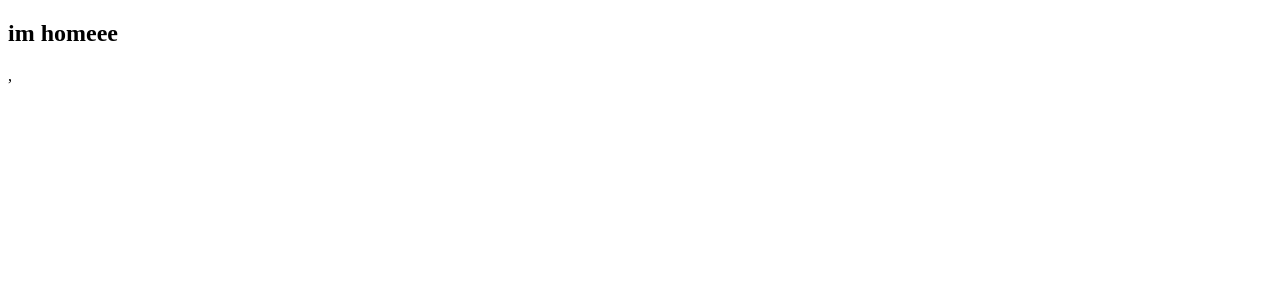
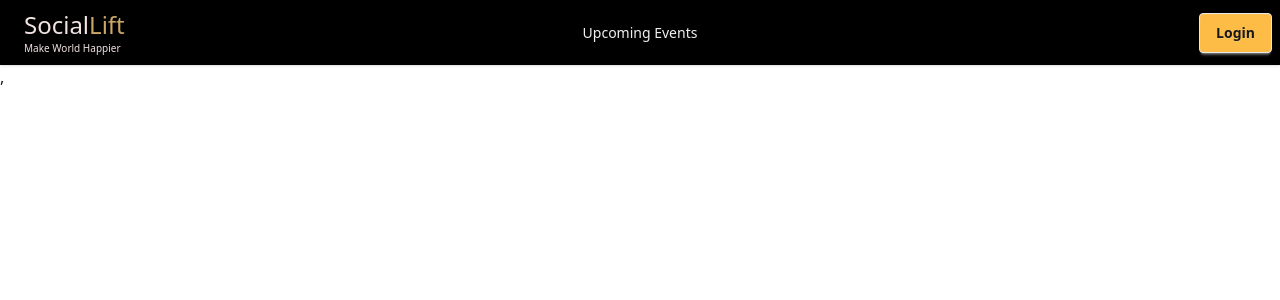
Before and after one commit to tarif421/SocialLift, a React (Vite) app: page / in a window 1280 px wide. Shown: the top 300 px of the page. Built offline with nearby package versions, Linux system fonts and the light colour scheme.

Commit message:
nav added

```diff
--- a/index.html
+++ b/index.html
@@ -1,5 +1,5 @@
 <!doctype html>
-<html lang="en" >
+<html lang="en" data-theme="light" >
   <head>
     <meta charset="UTF-8" />
     <link rel="icon" type="image/svg+xml" href="/vite.svg" />
--- a/package.json
+++ b/package.json
@@ -11,6 +11,7 @@
   },
   "dependencies": {
     "@tailwindcss/vite": "^4.1.18",
+    "firebase": "^12.7.0",
     "react": "^19.2.0",
     "react-dom": "^19.2.0",
     "react-router": "^7.12.0",
--- a/src/Components/Home.jsx
+++ b/src/Components/Home.jsx
@@ -3,7 +3,7 @@ import React from 'react';
 const Home = () => {
     return (
         <div>
-            <h2>im homeee</h2>
+
         </div>
     );
 };
--- a/src/Components/Navbar.jsx
+++ b/src/Components/Navbar.jsx
@@ -1,11 +1,26 @@
-import React from 'react';
+import React from "react";
+//
+const Navbar = () => {
+  return (
+<div className="navbar  bg-[#000000] shadow-sm">
+  <div className="navbar-start ">
 
-const Navbar = () => {
-    return (
-        <div>
+ <div className=" ml-4">
+     <a className=" text-2xl text-[#f3e3e3]">Social<span className="text-[#caa767]">Lift</span></a>
+    <p className="text-[#f3e3e3] text-[10px]">Make World Happier</p>
+ </div>
+  </div>
+  <div className="navbar-center  ">
+    <ul className="menu menu-horizontal px-1">
 
-        </div>
-    );
+      <li className="text-[#F0F0F0]"><a>Upcoming Events</a></li>
+    </ul>
+  </div>
+  <div className="navbar-end">
+    <a className="btn bg-[#FCBC45]">Login</a>
+  </div>
+</div>
+  );
 };
 
 export default Navbar;
--- a/src/Routes/Router.jsx
+++ b/src/Routes/Router.jsx
@@ -1,6 +1,7 @@
 import { createBrowserRouter } from "react-router";
 import RootLayout from "../Layouts/RootLayout";
-import Home from "../Components/Home";
+import Home from "../Components/Home"
+
 
 
 export const router = createBrowserRouter([
--- a/src/main.jsx
+++ b/src/main.jsx
@@ -1,6 +1,7 @@
 import { StrictMode } from "react";
 import { createRoot } from "react-dom/client";
 import "./index.css";
+import "./App.css";
 
 import { RouterProvider } from "react-router/dom";
 import { router } from "./Routes/Router.jsx";
```
Also changed, not shown: 2 other files (tests, documents, lock files or other folders).
